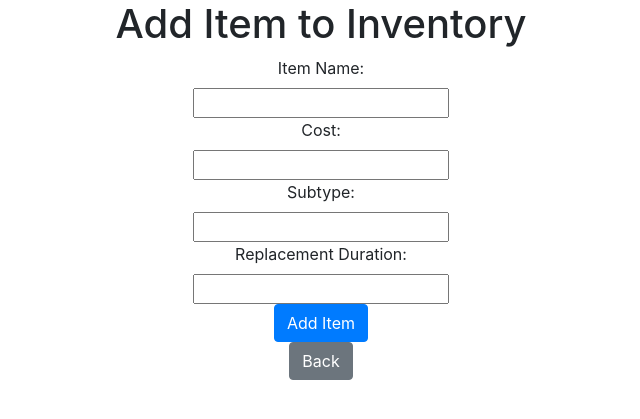
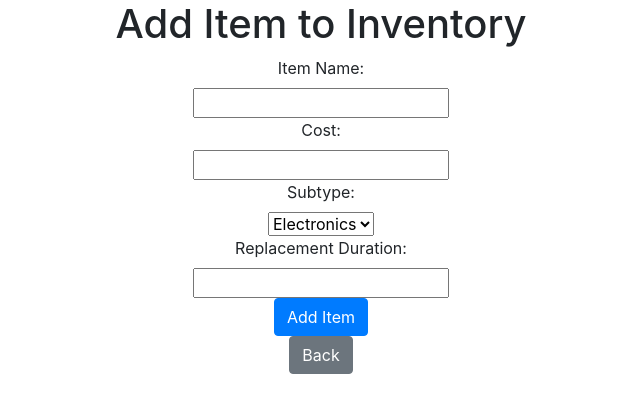
Before and after one commit to sridharsabarish/easyInventory, a Flask app: page /inventory/add in a window 1280 px wide. Shown: the top 419 px of the page, without its empty margins (319-959 px from the left). Run offline with Flask 2, Linux system fonts and the light colour scheme; some libraries are stand-ins or nearby versions.

Commit message:
Added input validations frontend for subtypes

```diff
--- a/Constants.py
+++ b/Constants.py
@@ -59,3 +59,6 @@ ITEM_SCHEMA = ["itemName", "subtype", "cost", "replacementDuration"]
 class EXIT_CODE(Enum):
     SUCCESS = 0
     INVALID = -1
+
+#Input validation
+ALLOWED_SUBTYPES = ["Electronics", "Clothing", "Books", "Household" ]
--- a/app.py
+++ b/app.py
@@ -2,7 +2,7 @@ from flask import Flask, render_template, request
 from inventoryManager import Add, Fetch, Delete, Search
 import csv
 from flask import send_file
-
+import Constants
 app = Flask(__name__)
 
 
@@ -33,6 +33,10 @@ def add():
         item_name = request.form.get("name")
         cost = request.form.get("cost")
         subtype = request.form.get("subtype")
+        if subtype not in Constants.ALLOWED_SUBTYPES:
+            # Handle invalid subtype value here
+            # For example, you can display an error message or redirect to an error page
+            return render_template("error.html", message="Invalid subtype value")
         replacement_duration = request.form.get("replacementDuration")
 
         # Create a new item object
--- a/inventoryManager.py
+++ b/inventoryManager.py
@@ -332,7 +332,6 @@ Todo : Add debugging logs with various levels
 
 Todo : Use API based implementation, see if we can return JSON
 
-Todo : Create a special DB on GithubActions, where the test will be run, detach the existing one from it.
 
 Todo : Implement Delete using a button at search
 
--- a/templates/add.html
+++ b/templates/add.html
@@ -22,7 +22,12 @@
         <input type="number" id="cost" name="cost" required>
 
         <label for="subtype">Subtype:</label>
-        <input type="text" id="subtype" name="subtype" required>
+        <select id="subtype" name="subtype" required>
+            <option value="Electronics">Electronics</option>
+            <option value="Household">Household</option>
+            <option value="Books">Books</option>
+            <option value="Clothes">Clothes</option>
+        </select>
 
         <label for="replacementDuration">Replacement Duration:</label>
         <input type="text" id="replacementDuration" name="replacementDuration" required>
@@ -35,10 +40,3 @@
     <script src="https://stackpath.bootstrapcdn.com/bootstrap/4.5.2/js/bootstrap.min.js"></script>
 </body>
 </html>
-
-<!---
-
-    Todo :
-    Modify the Submit logic
-    - We should call the Python code that handles the add functionality
--->
```
Also changed, not shown: Item.py (+0 -10 lines), templates/error.html (added, +10 -0 lines).
